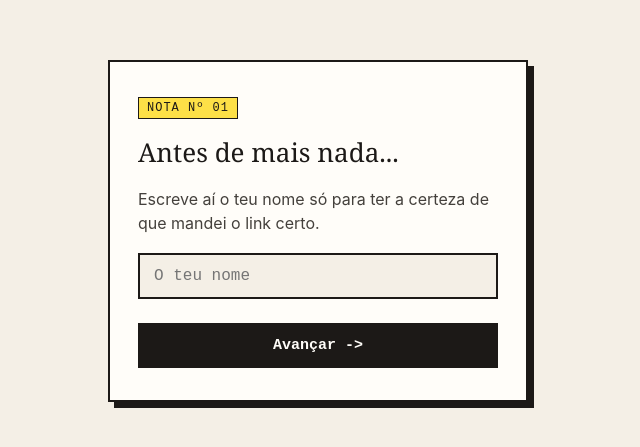
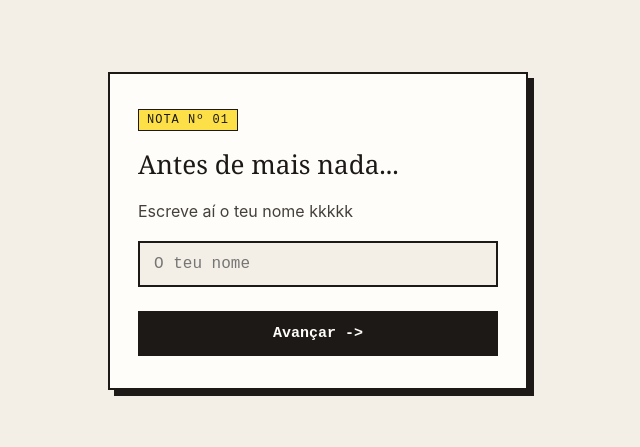
Before and after one commit to versoscochichos/Ana, a plain HTML site: page index.html in a window 1280 px wide. Shown: the part 169-616 px from the top of the page, without its empty margins (322-962 px from the left). Drawn offline with Linux system fonts and the light colour scheme.

Commit message:
Update index.html

```diff
--- a/index.html
+++ b/index.html
@@ -129,7 +129,7 @@
     <!-- Etapa 1 -->
     <section id="etapa-nome" class="ativa">
       <h1>Antes de mais nada...</h1>
-      <p>Escreve aí o teu nome só para ter a certeza de que mandei o link certo.</p>
+      <p>Escreve aí o teu nome kkkkk</p>
       <input type="text" id="campo-nome" placeholder="O teu nome" autocomplete="off">
       <div class="acoes">
         <button id="btn-nome">Avançar -&gt;</button>
```
